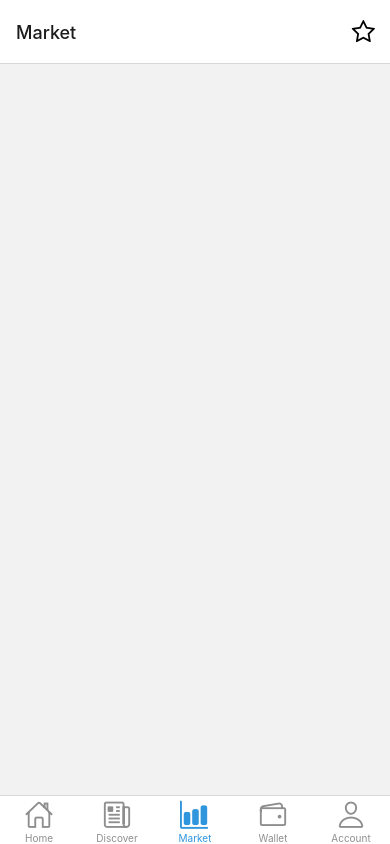
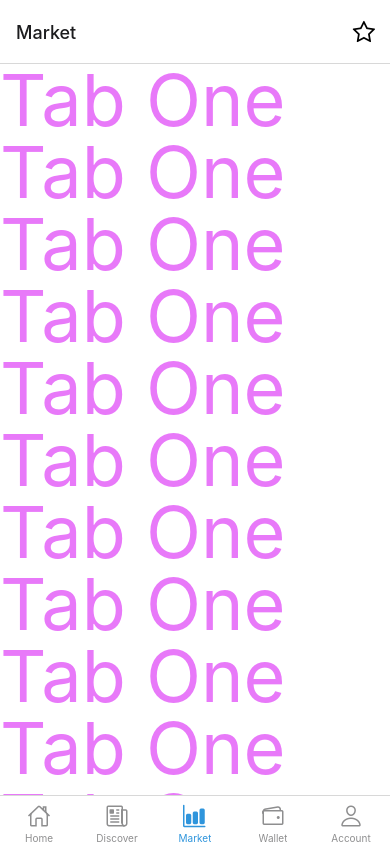
Before and after one commit to zaidanammar/pintu-mobile, a React Native app: screen /Market in a window 390 px wide. Built offline with nearby package versions, Linux system fonts and the light colour scheme; what expo-linking would draw is missing.

Commit message:
:zap: fix dark mode

```diff
--- a/components/Themed.tsx
+++ b/components/Themed.tsx
@@ -3,43 +3,50 @@
  * https://docs.expo.io/guides/color-schemes/
  */
 
-import { Text as DefaultText, View as DefaultView } from 'react-native';
+import { Text as DefaultText, View as DefaultView } from 'react-native'
 
-import Colors from '../constants/Colors';
-import useColorScheme from '../hooks/useColorScheme';
+import Colors from '../constants/Colors'
+import useColorScheme from '../hooks/useColorScheme'
 
 export function useThemeColor(
   props: { light?: string; dark?: string },
-  colorName: keyof typeof Colors.light & keyof typeof Colors.dark
+  colorName: keyof typeof Colors.light & keyof typeof Colors.dark,
 ) {
-  const theme = useColorScheme();
-  const colorFromProps = props[theme];
+  const theme = useColorScheme()
+  const colorFromProps = props[theme]
 
   if (colorFromProps) {
-    return colorFromProps;
-  } else {
-    return Colors[theme][colorName];
+    return colorFromProps
   }
+  return Colors[theme][colorName]
 }
 
 type ThemeProps = {
-  lightColor?: string;
-  darkColor?: string;
-};
-
-export type TextProps = ThemeProps & DefaultText['props'];
-export type ViewProps = ThemeProps & DefaultView['props'];
-
-export function Text(props: TextProps) {
-  const { style, lightColor, darkColor, ...otherProps } = props;
-  const color = useThemeColor({ light: lightColor, dark: darkColor }, 'text');
-
-  return <DefaultText style={[{ color }, style]} {...otherProps} />;
+  lightColor?: string
+  darkColor?: string
 }
 
-export function View(props: ViewProps) {
-  const { style, lightColor, darkColor, ...otherProps } = props;
-  const backgroundColor = useThemeColor({ light: lightColor, dark: darkColor }, 'background');
+export type TextProps = ThemeProps & DefaultText['props']
+export type ViewProps = ThemeProps & DefaultView['props']
 
-  return <DefaultView style={[{ backgroundColor }, style]} {...otherProps} />;
+export const Text = (props: TextProps) => {
+  const { style, lightColor, darkColor, ...otherProps } = props
+  const color = useThemeColor({ light: lightColor, dark: darkColor }, 'text')
+
+  return <DefaultText style={[{ color }, style]} {...otherProps} />
 }
+
+export const View = (props: ViewProps) => {
+  const { style, lightColor, darkColor, ...otherProps } = props
+  const backgroundColor = useThemeColor(
+    { light: lightColor, dark: darkColor },
+    'background',
+  )
+
+  return (
+    <DefaultView
+      style={[{ backgroundColor, height: '100%' }, style]}
+      {...otherProps}
+    />
+  )
+}
--- a/navigation/index.tsx
+++ b/navigation/index.tsx
@@ -16,14 +16,16 @@ import { ColorSchemeName, Pressable, View } from 'react-native'
 
 import Colors from '../constants/Colors'
 import useColorScheme from '../hooks/useColorScheme'
-import Account from '../screens/Account'
-import Discover from '../screens/Discover'
-import Home from '../screens/Home'
-import Market from '../screens/Market'
-import NotFoundScreen from '../screens/NotFoundScreen'
-import Wallet from '../screens/Wallet'
 import { RootStackParamList, RootTabParamList } from '../types'
 import LinkingConfiguration from './LinkingConfiguration'
+import {
+  Home,
+  Account,
+  Discover,
+  Market,
+  Wallet,
+  NotFoundScreen,
+} from '../screens'
 
 /**
  * You can explore the built-in icon families and icons on the web at https://icons.expo.fyi/
@@ -32,7 +34,7 @@ const TabBarIcon = (props: {
   name: React.ComponentProps<typeof Ionicons>['name']
   color: string
 }) => {
-  return <Ionicons size={30} style={{ marginBottom: -3 }} {...props} />
+  return <Ionicons size={24} style={{ marginBottom: -3 }} {...props} />
 }
 
 /**
@@ -92,7 +94,7 @@ const BottomTabNavigator = () => {
                 >
                   <FontAwesome
                     name="star-o"
-                    size={25}
+                    size={24}
                     color={Colors[colorScheme].text}
                     style={{ marginRight: 15 }}
                   />
--- a/screens/Account.tsx
+++ b/screens/Account.tsx
@@ -3,8 +3,8 @@ import { Text, View } from '../components/Themed'
 
 const Account = () => {
   return (
-    <View>
-      <Text>Account</Text>
+    <View className="flex items-center pt-6">
+      <Text>Account page will be coming soon!</Text>
     </View>
   )
 }
--- a/screens/Discover.tsx
+++ b/screens/Discover.tsx
@@ -3,8 +3,8 @@ import { Text, View } from '../components/Themed'
 
 const Discover = () => {
   return (
-    <View>
-      <Text>Home</Text>
+    <View className="flex items-center pt-6">
+      <Text>Discover page will be coming soon!</Text>
     </View>
   )
 }
--- a/screens/Home.tsx
+++ b/screens/Home.tsx
@@ -3,8 +3,8 @@ import { Text, View } from '../components/Themed'
 
 const Home = () => {
   return (
-    <View>
-      <Text>Home</Text>
+    <View className="flex items-center pt-6">
+      <Text>Home page will be coming soon!</Text>
     </View>
   )
 }
--- a/screens/Market.tsx
+++ b/screens/Market.tsx
@@ -1,10 +1,31 @@
+import { ScrollView } from 'react-native'
 import { Text, View } from '../components/Themed'
 import { RootTabScreenProps } from '../types'
 
 const Market = ({ navigation }: RootTabScreenProps<'Market'>) => {
   return (
     <View>
-      {/* <Text className="text-fuchsia-400 text-7xl">Tab One</Text> */}
+      <ScrollView>
+        <Text className="text-fuchsia-400 text-7xl">Tab One</Text>
+        <Text className="text-fuchsia-400 text-7xl">Tab One</Text>
+        <Text className="text-fuchsia-400 text-7xl">Tab One</Text>
+        <Text className="text-fuchsia-400 text-7xl">Tab One</Text>
+        <Text className="text-fuchsia-400 text-7xl">Tab One</Text>
+        <Text className="text-fuchsia-400 text-7xl">Tab One</Text>
+        <Text className="text-fuchsia-400 text-7xl">Tab One</Text>
+        <Text className="text-fuchsia-400 text-7xl">Tab One</Text>
+        <Text className="text-fuchsia-400 text-7xl">Tab One</Text>
+        <Text className="text-fuchsia-400 text-7xl">Tab One</Text>
+        <Text className="text-fuchsia-400 text-7xl">Tab One</Text>
+        <Text className="text-fuchsia-400 text-7xl">Tab One</Text>
+        <Text className="text-fuchsia-400 text-7xl">Tab One</Text>
+        <Text className="text-fuchsia-400 text-7xl">Tab One</Text>
+        <Text className="text-fuchsia-400 text-7xl">Tab One</Text>
+        <Text className="text-fuchsia-400 text-7xl">Tab One</Text>
+        <Text className="text-fuchsia-400 text-7xl">Tab One</Text>
+        <Text className="text-fuchsia-400 text-7xl">Tab One</Text>
+        <Text className="text-fuchsia-400 text-7xl">Tab One</Text>
+      </ScrollView>
     </View>
   )
 }
--- a/screens/Wallet.tsx
+++ b/screens/Wallet.tsx
@@ -2,7 +2,11 @@ import React from 'react'
 import { Text, View } from '../components/Themed'
 
 const Wallet = () => {
-  return <View>{/* <Text>Wallet</Text> */}</View>
+  return (
+    <View className="flex items-center pt-6">
+      <Text>Wallet page will be coming soon!</Text>
+    </View>
+  )
 }
 
 export default Wallet
--- /dev/null
+++ b/screens/index.ts
@@ -0,0 +1,6 @@
+export { default as Home } from './Home.tsx'
+export { default as Discover } from './Discover.tsx'
+export { default as Market } from './Market.tsx'
+export { default as Wallet } from './Wallet.tsx'
+export { default as Account } from './Account.tsx'
+export { default as NotFoundScreen } from './NotFoundScreen.tsx'
```
